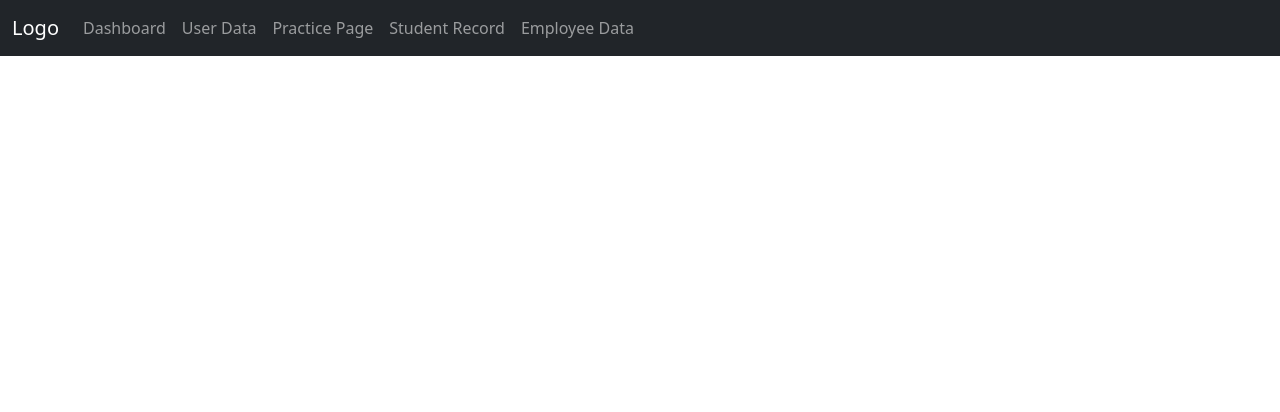
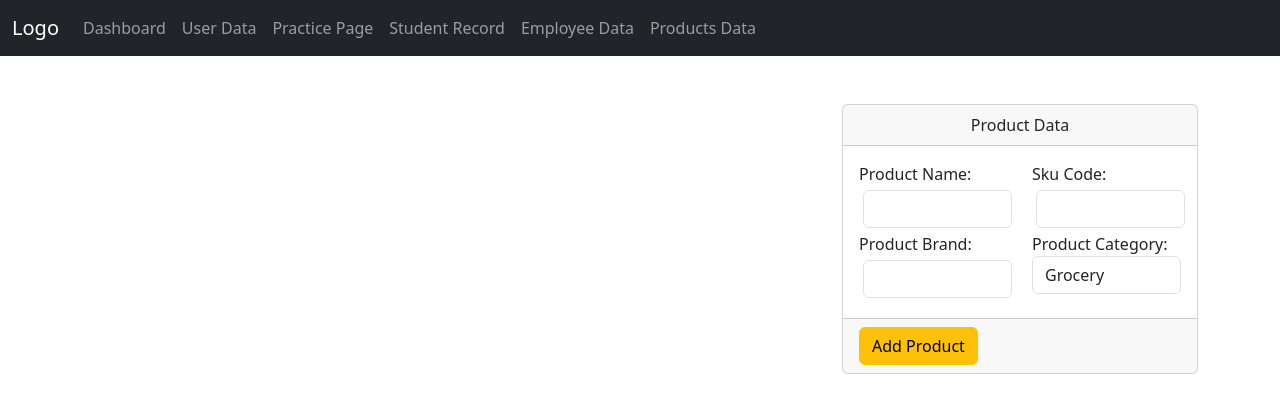
Before and after one commit to sagarmasal12/angularPract-Aug, an Angular app: page /product-data in a window 1280 px wide. Before the commit this address led to /. Shown: the top 412 px of the page. Built offline with nearby package versions, Linux system fonts and the light colour scheme.

Commit message:
Products Ui done

```diff
--- a/src/app/app.component.html
+++ b/src/app/app.component.html
@@ -34,6 +34,9 @@
           <li>
             <a class="nav-link" routerLink="emp-data">Employee Data</a>
           </li>
+          <li>
+            <a class="nav-link" routerLink="product-data">Products Data</a>
+          </li>
         </ul>
       </div>
     </div>
--- a/src/app/app.routes.ts
+++ b/src/app/app.routes.ts
@@ -4,6 +4,7 @@ import { UsersComponent } from './Pages/users/users.component';
 import { PracticePageComponent } from './Pages/practice-page/practice-page.component';
 import { StudentsComponent } from './Pages/students/students.component';
 import { EmployeeDataComponent } from './Pages/employee-data/employee-data.component';
+import { ProductDataComponent } from './product-data/product-data.component';
 
 export const routes: Routes = [
   {
@@ -26,4 +27,8 @@ export const routes: Routes = [
     path: 'emp-data',
     component: EmployeeDataComponent,
   },
+  {
+    path: 'product-data',
+    component: ProductDataComponent,
+  },
 ];
--- /dev/null
+++ b/src/app/product-data/product-data.component.html
@@ -0,0 +1,39 @@
+<div class="container">
+    <div class="row">
+        <div class="col-8">
+
+        </div>
+        <div class="col-4">
+            <div class="card">
+                <div class="card-header text-center">
+                    Product Data
+                </div>
+                <div class="card-body">
+                    <div class="row">
+                        <div class="col-6">
+                            <label for="">Product Name:</label>
+                            <input type="text" class="form-control m-1" placeholder="">
+                             <label for="">Product Brand:</label>
+                            <input type="text" class="form-control m-1" placeholder="">
+                        </div>
+                        <div class="col-6">
+                            <label for="">Sku Code:</label>
+                            <input type="text" class="form-control m-1" placeholder="">
+                            <label for="">Product Category:</label>
+                            <select name="" id="" class="form-control">
+                              category
+                              <option value="">Grocery</option>
+                              <option value="">Medical</option>
+                              <option value="">Electronics</option>
+                              <option value="">Clothes</option>
+                            </select>
+                        </div>
+                    </div>
+                </div>
+                <div class="card-footer">
+                    <div class="btn btn-warning">Add Product</div>
+                </div>
+            </div>
+        </div>
+    </div>
+</div>
```
Also changed, not shown: src/app/product-data/product-data.component.ts (added, +11 -0 lines), src/app/product-data/product-data.component.css (added), 1 other file (tests, documents, lock files or other folders).
